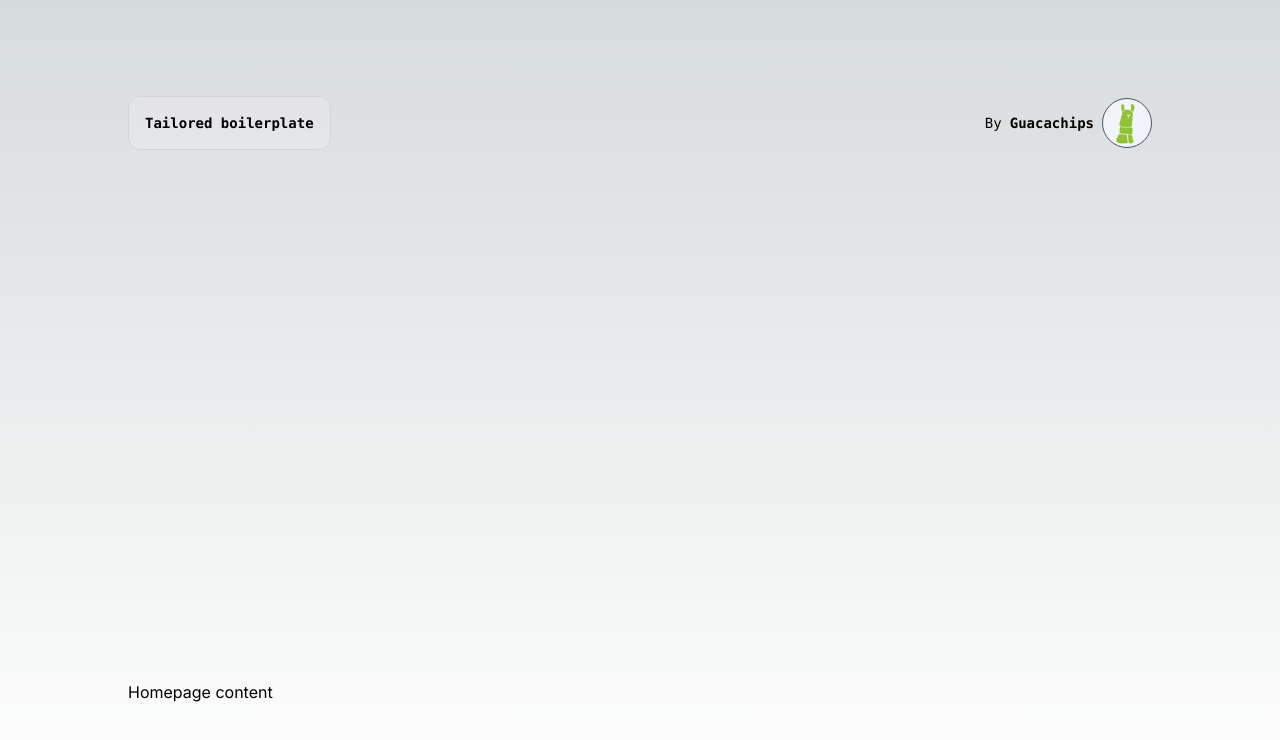
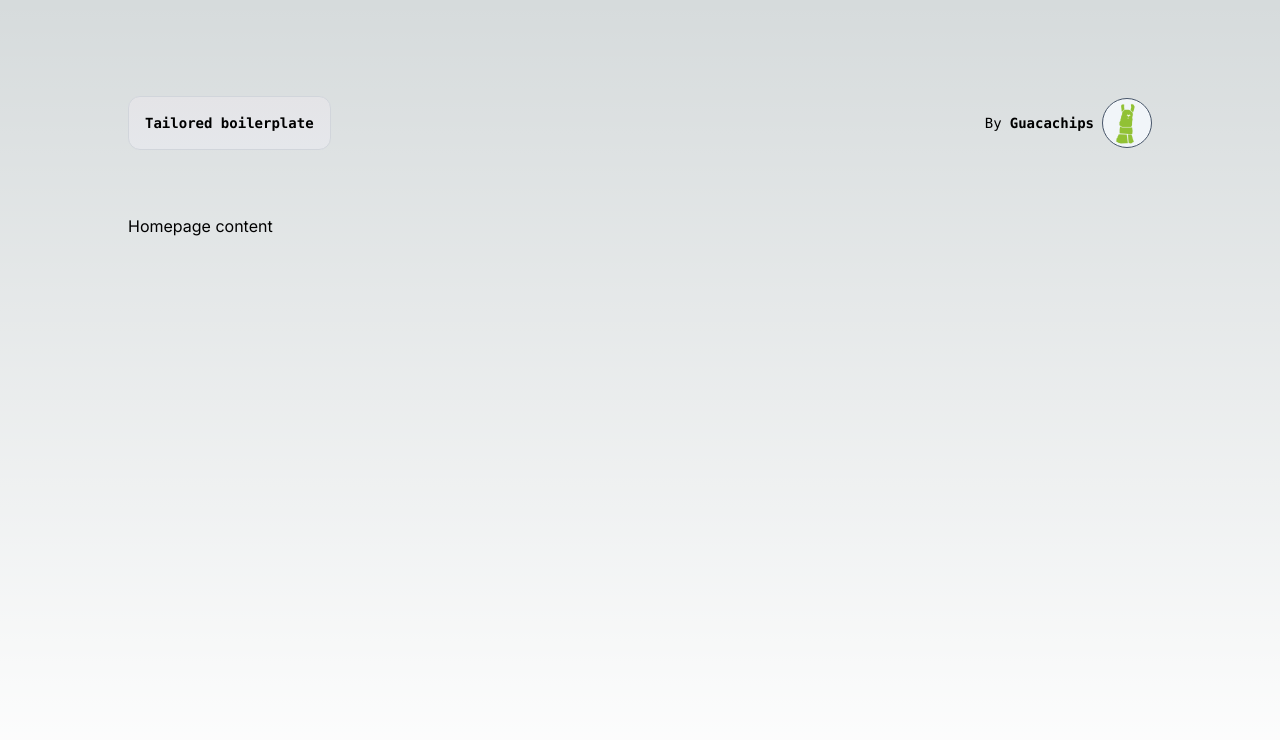
Before and after one commit to aaafffrrr/stripe-poc, a Next.js app: page / in a window 1280 px wide. Shown: the top 740 px of the page. Built offline with nearby package versions, Linux system fonts and the light colour scheme.

Commit message:
fix(homepage): udpate spacing

```diff
--- a/app/layout.tsx
+++ b/app/layout.tsx
@@ -18,7 +18,7 @@ export default function RootLayout({
   return (
     <html lang='en'>
       <body className={inter.className}>
-        <main className='flex min-h-screen flex-col items-center justify-between p-24'>
+        <main className='flex min-h-screen flex-col-reverse items-center justify-between p-24 lg:flex-col lg:justify-start lg:gap-16'>
           <div className='z-10 max-w-5xl w-full items-center justify-between font-mono text-sm lg:flex'>
             <p className='fixed left-0 top-0 flex w-full justify-center border-b border-gray-300 bg-gradient-to-b from-zinc-200 pb-6 pt-8 backdrop-blur-2xl dark:border-neutral-800 dark:bg-zinc-800/30 dark:from-inherit lg:static lg:w-auto  lg:rounded-xl lg:border lg:bg-gray-200 lg:p-4 lg:dark:bg-zinc-800/30'>
               <span className='font-bold'>Tailored boilerplate</span>
@@ -43,9 +43,7 @@ export default function RootLayout({
             </div>
           </div>
 
-          <div className='mb-64 grid text-center lg:max-w-5xl lg:w-full lg:mb-0 lg:grid-cols-4 lg:text-left'>
-            {children}
-          </div>
+          <div className='lg:max-w-5xl lg:w-full'>{children}</div>
         </main>
       </body>
     </html>
```
